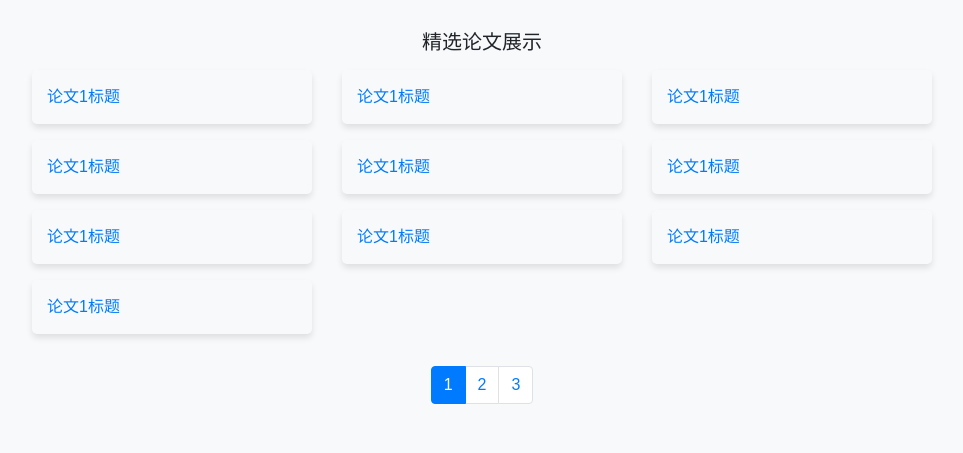
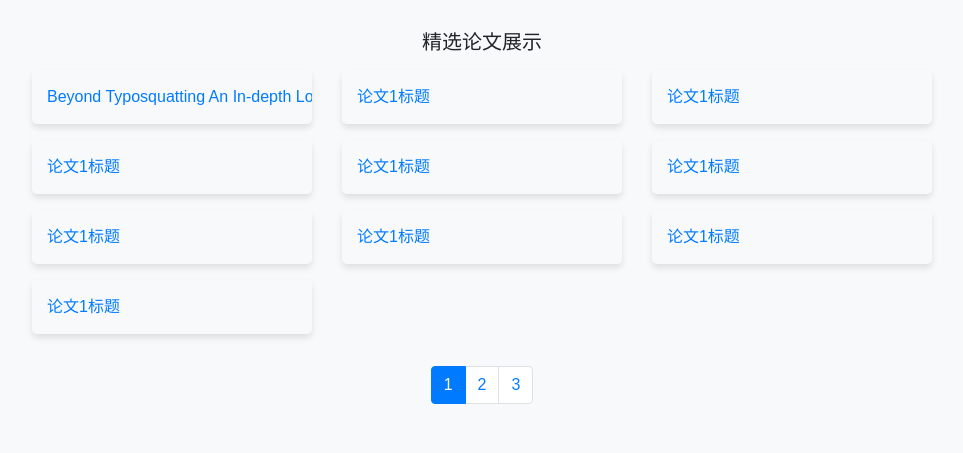
Before and after one commit to banxiangao/banxiangao.github.io, a plain HTML site: page index.html in a window 1280 px wide. Shown: the whole page, without its empty margins (158-1121 px from the left). Drawn offline with nearby package versions, Linux system fonts and the light colour scheme.

Commit message:
Update index.html

```diff
--- a/index.html
+++ b/index.html
@@ -60,6 +60,7 @@
     <script>
         // 假设这是从服务器获取的论文数据
         const papersData = [
+            { title: 'Beyond Typosquatting An In-depth Look at Package Confusion', link: 'typo.html' },
             { title: '论文1标题', link: '论文1链接' },
             { title: '论文1标题', link: '论文1链接' },
             { title: '论文1标题', link: '论文1链接' },
@@ -77,8 +78,6 @@
             { title: '论文1标题', link: '论文1链接' },
             { title: '论文1标题', link: '论文1链接' },
             { title: '论文1标题', link: '论文1链接' },
-            { title: '论文1标题', link: '论文1链接' },
-
             { title: '论文1标题', link: '论文1链接' },
             { title: '论文1标题', link: '论文1链接' },
             { title: '论文1标题', link: '论文1链接' },
```
